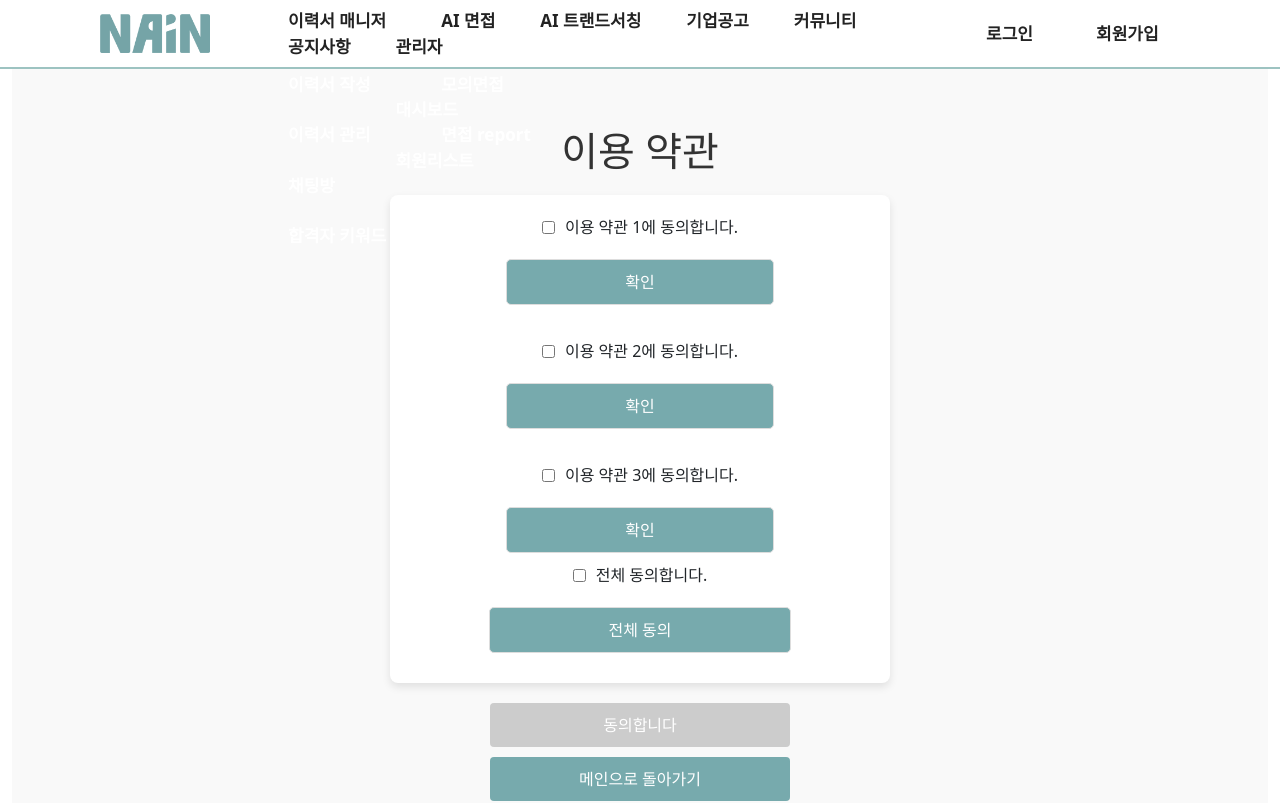
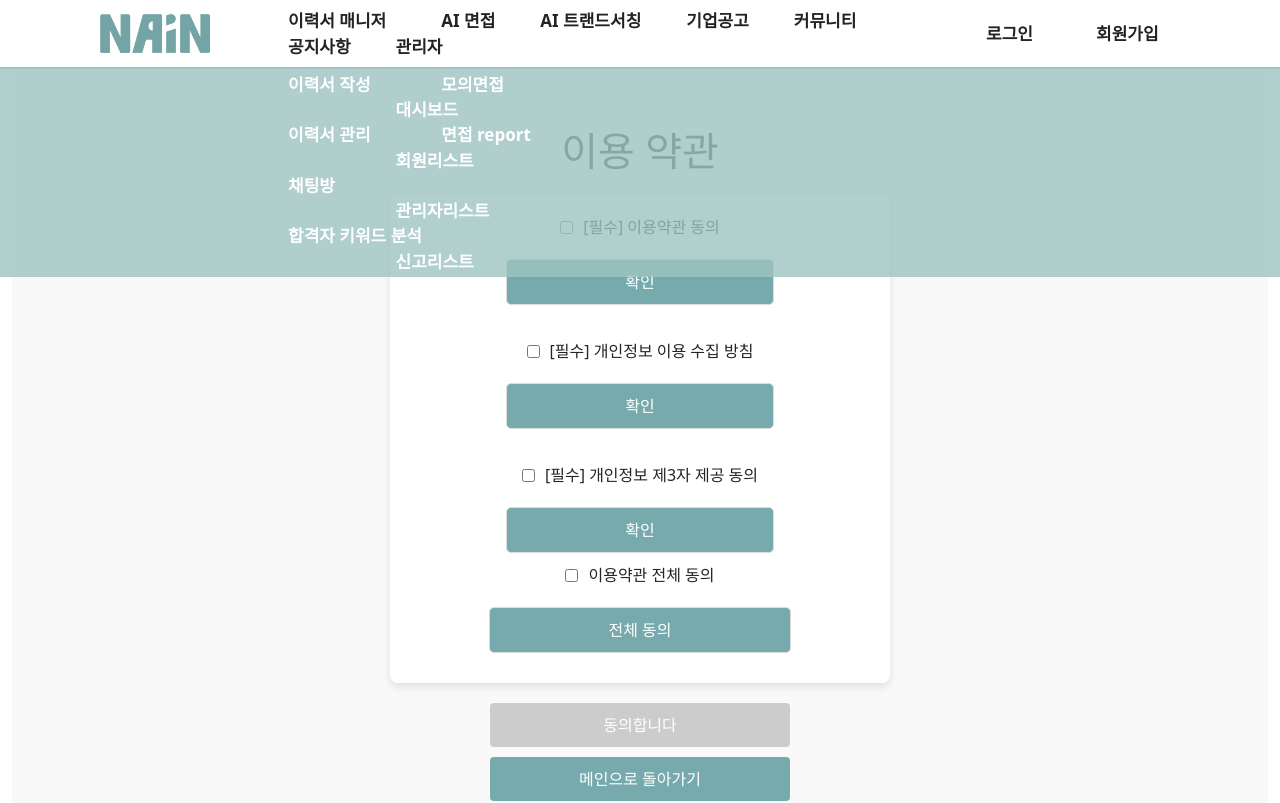
Before and after one commit to minsik99/nainReact, a Next.js app: page /member/terms in a window 1280 px wide. Shown: the top 803 px of the page. Built offline with nearby package versions, Linux system fonts and the light colour scheme; no server answers.

Commit message:
24_06_25_09:42 멤버 내정보보기 코드 추가 및 수정

```diff
--- a/src/api/user.js
+++ b/src/api/user.js
@@ -21,7 +21,7 @@ export const login = (loginData) => {
                 window.localStorage.setItem("token", pureToken);
                 window.localStorage.setItem("isAdmin", response.data.isAdmin);
                 window.localStorage.setItem("refresh", response.data.refresh);
-                console.log(response.data.memberNo)
+                window.localStorage.setItem("memberNo", response.data.memberNo);
                 authStore.setIsAdmin(response.data.isAdmin);
                 authStore.setMemberNo(response.data.memberNo);
 
@@ -62,6 +62,8 @@ export const checkEmail = (emailData) => {
 
 // 내정보 불러오기
 export const myinfo = (memberNo) => {
+    console.log("memberNo: ", memberNo);
+
     return axios.get(baseUrl + "/myinfo", {
         params: {memberNo}
     }).then(res => {
--- a/src/pages/member/success.jsx
+++ b/src/pages/member/success.jsx
@@ -9,6 +9,8 @@ const LoginSuccess = () => {
     const router = useRouter();
 
     useEffect(() => {
+        if(!router.isReady) return;
+
         const { access, refresh, isAdmin, memberNo } = router.query;
 
 
@@ -23,7 +25,7 @@ const LoginSuccess = () => {
             console.log("MemberNo:", memberNo);
 
             // 원하는 페이지로 리다이렉트합니다.
-            router.push('/');
+            router.push('/main');
         } else {
             console.log("쿼리 파라미터가 없습니다.");
         }
--- a/src/pages/member/terms.jsx
+++ b/src/pages/member/terms.jsx
@@ -102,26 +102,26 @@ const Terms = () => {
             <div className={styles.termCheckboxes}>
                 <div className={styles.termChecked}>
                     <input type='checkbox' name="term1" checked={termsAgreed.term1} onChange={handleCheckboxChange} />
-                    이용 약관 1에 동의합니다.
+                    [필수] 이용약관 동의
                 </div>
                 <button onClick={handleAgreeTerm1}>확인</button>
                 <br />
 
                 <div className={styles.termChecked}>
                     <input type='checkbox' name="term2" checked={termsAgreed.term2} onChange={handleCheckboxChange} />
-                    이용 약관 2에 동의합니다.
+                    [필수] 개인정보 이용 수집 방침
                 </div>
                 <button onClick={handleAgreeTerm2}>확인</button>
                 <br />
 
                 <div className={styles.termChecked}>
                     <input type='checkbox' name="term3" checked={termsAgreed.term3} onChange={handleCheckboxChange} />
-                    이용 약관 3에 동의합니다.
+                    [필수] 개인정보 제3자 제공 동의
                 </div>
                 <button onClick={handleAgreeTerm3}>확인</button>
                 <div className={styles.termChecked}>
                     <input type='checkbox' checked={allTermsChecked} onChange={handleAllTermsChange} />
-                    전체 동의합니다.
+                    이용약관 전체 동의
                 </div>
                 <button onClick={handleAgreeTerm4}>전체 동의</button>
 
```
Also changed, not shown: src/pages/member/myinfo.jsx (+14 -9 lines).
